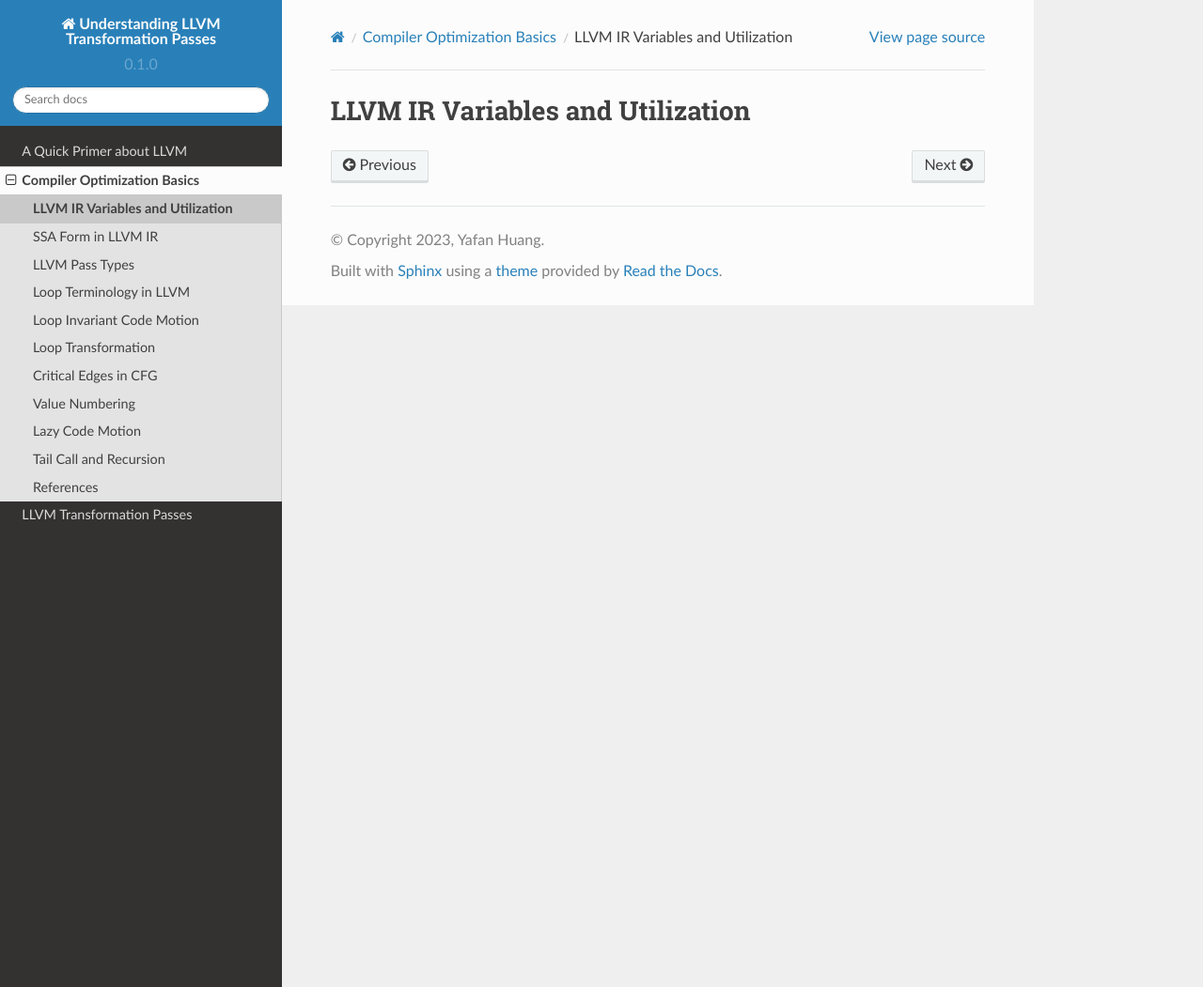
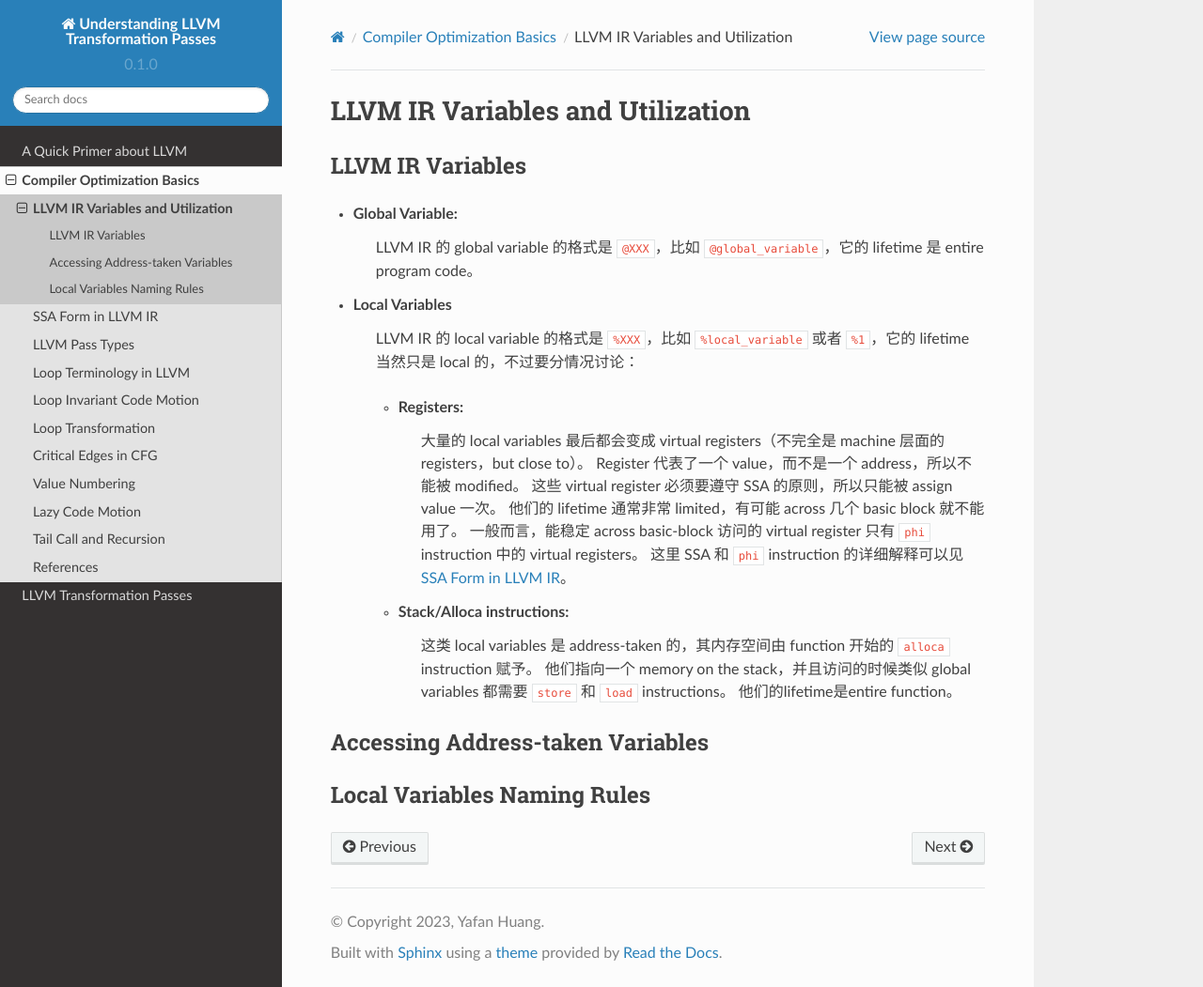
Before and after one commit to hyfshishen/understanding-llvm-transformation-passes, a Sphinx documentation site: the page built from docs/source/compiler-basics/llvm-ir-variables-and-utilization.rst, in a window 1280 px wide and 1051 px high. Shown: the whole window at 94% size. Built offline with Sphinx 7.4.7 and the Read the Docs theme 2.0.0, drawn with Linux system fonts in a browser that asks for light colours.

Commit message:
updating

```diff
--- a/docs/source/compiler-basics/index.rst
+++ b/docs/source/compiler-basics/index.rst
@@ -8,7 +8,6 @@ Compiler Optimization Basics
 如果你有系统学习这一块知识的需求的话，可以看一下这个文档 [#ref1]_，写的超级棒。
 当然，如果你真的只想看某一个特定的 pass，不需要了解任何别的 pass。也可以直接移步 :doc:`../LLVM-transformation-passes/index` 里对应的位置，那里写了了解当前的 pass 哪些 basics 是必须的。这样的回溯学习应该也能提升一些效率。
 
---------
 
 .. toctree::
    :maxdepth: 1
--- a/docs/source/compiler-basics/llvm-ir-variables-and-utilization.rst
+++ b/docs/source/compiler-basics/llvm-ir-variables-and-utilization.rst
@@ -1,2 +1,34 @@
 LLVM IR Variables and Utilization
 =====
+
+LLVM IR Variables
+--------
+- **Global Variable:**
+
+    LLVM IR 的 global variable 的格式是 ``@XXX``，比如 ``@global_variable``，它的 lifetime 是 entire program code。
+
+- **Local Variables**
+
+    LLVM IR 的 local variable 的格式是 ``%XXX``，比如 ``%local_variable`` 或者 ``%1``，它的 lifetime 当然只是 local 的，不过要分情况讨论：
+
+    - **Registers:**
+
+        大量的 local variables 最后都会变成 virtual registers（不完全是 machine 层面的 registers，but close to）。
+        Register 代表了一个 value，而不是一个 address，所以不能被 modified。
+        这些 virtual register 必须要遵守 SSA 的原则，所以只能被 assign value 一次。
+        他们的 lifetime 通常非常 limited，有可能 across 几个 basic block 就不能用了。
+        一般而言，能稳定 across basic-block 访问的 virtual register 只有 ``phi`` instruction 中的 virtual registers。
+        这里 SSA 和 ``phi`` instruction 的详细解释可以见 :doc:`ssa-form-in-llvm-ir`。
+
+    - **Stack/Alloca instructions:**
+
+        这类 local variables 是 address-taken 的，其内存空间由 function 开始的 ``alloca`` instruction 赋予。
+        他们指向一个 memory on the stack，并且访问的时候类似 global variables 都需要 ``store`` 和 ``load`` instructions。
+        他们的lifetime是entire function。
+
+
+Accessing Address-taken Variables
+--------
+
+Local Variables Naming Rules
+--------
```
